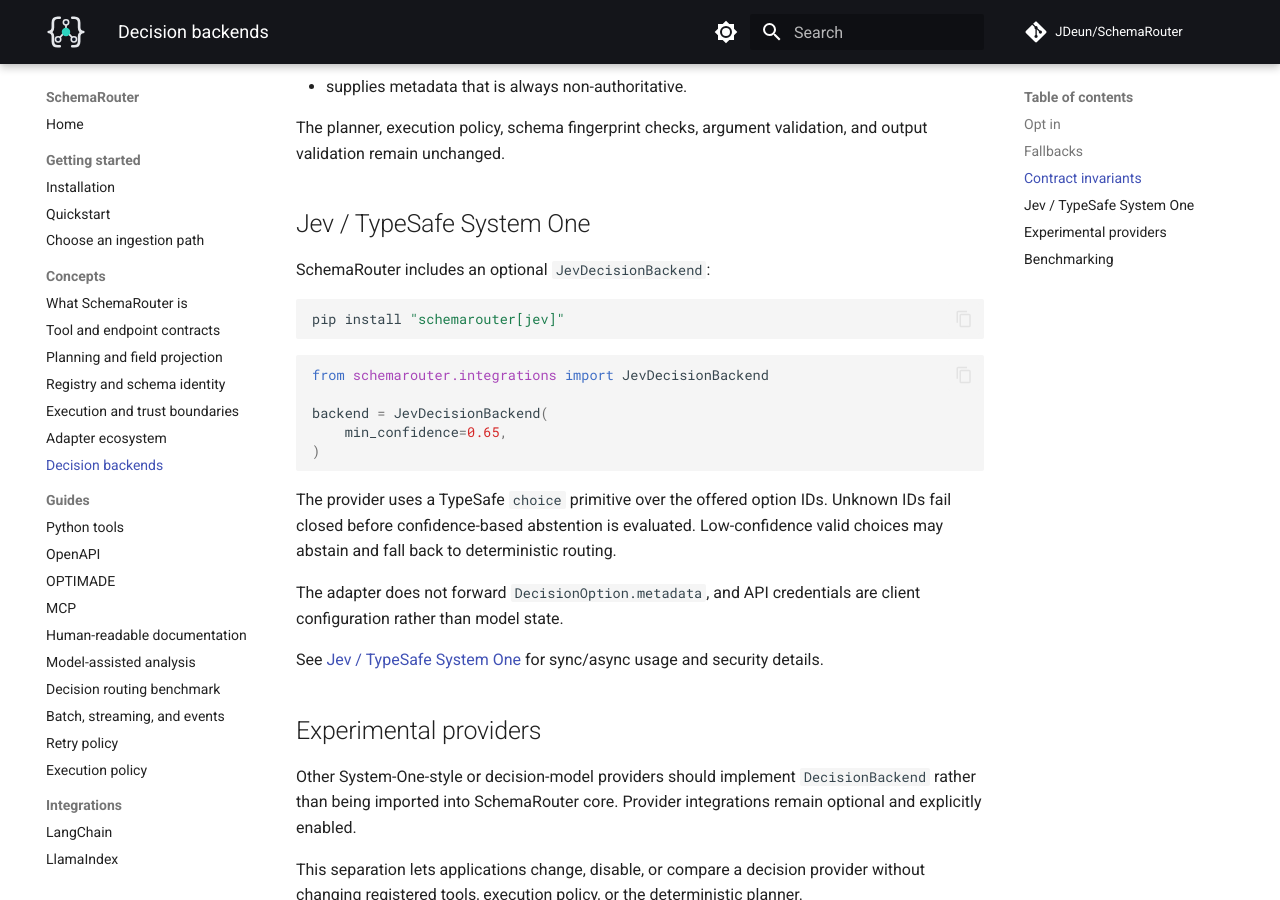
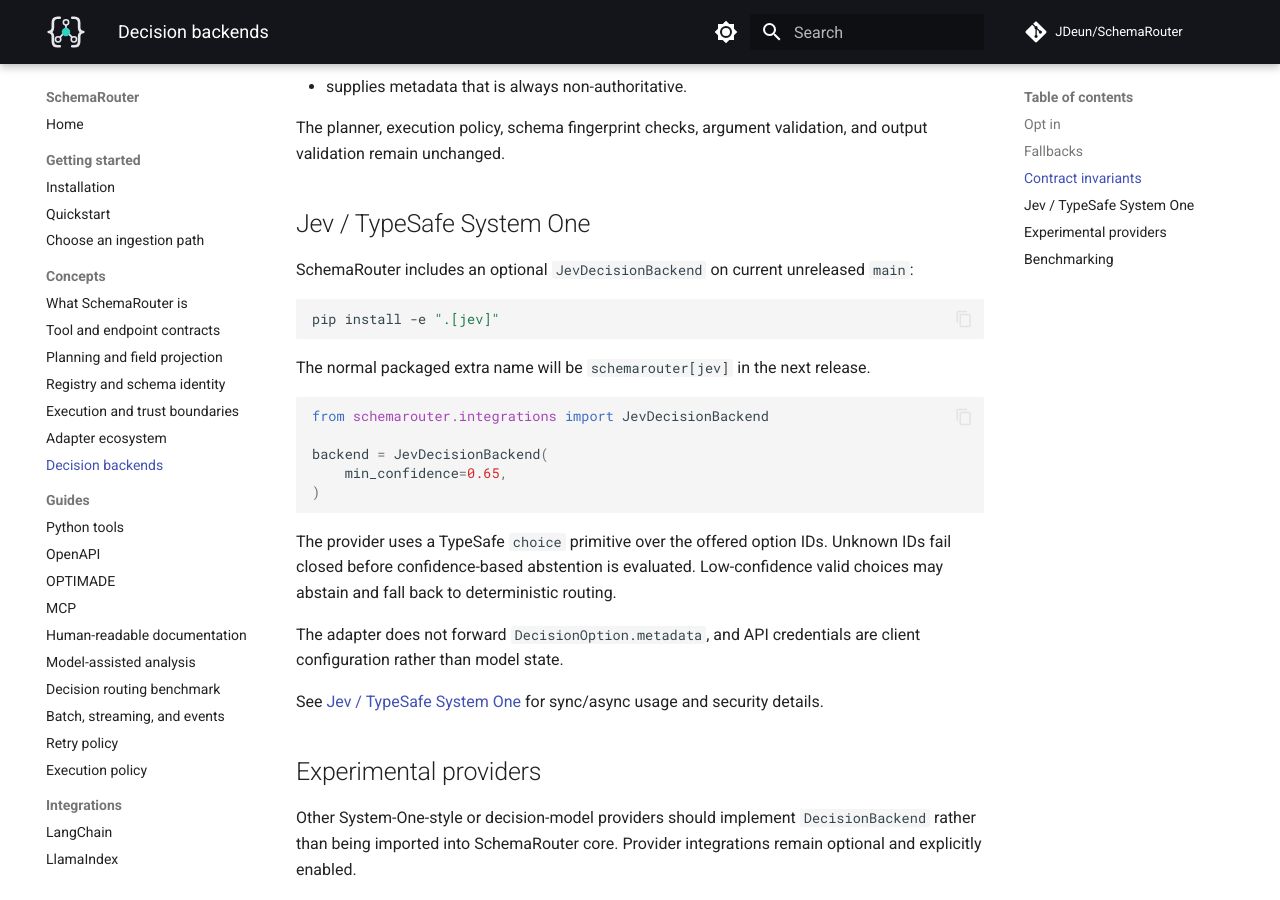
Before and after one commit to JDeun/SchemaRouter, an MkDocs documentation site: the page built from docs/concepts/decision-backends.md, in a window 1280 px wide and 900 px high, scrolled down 1401 px. Built offline with MkDocs 1.6.1 and Material for MkDocs 9.7.7, drawn with Linux system fonts in a browser that asks for light colours; comment, search, counter and statistics services are not loaded.

Commit message:
docs: align decision backend install with release state

````diff
--- a/docs/concepts/decision-backends.md
+++ b/docs/concepts/decision-backends.md
@@ -59,11 +59,13 @@
 
 ## Jev / TypeSafe System One
 
-SchemaRouter includes an optional `JevDecisionBackend`:
+SchemaRouter includes an optional `JevDecisionBackend` on current unreleased `main`:
 
 ```bash
-pip install "schemarouter[jev]"
+pip install -e ".[jev]"
 ```
+
+The normal packaged extra name will be `schemarouter[jev]` in the next release.
 
 ```python
 from schemarouter.integrations import JevDecisionBackend
````
